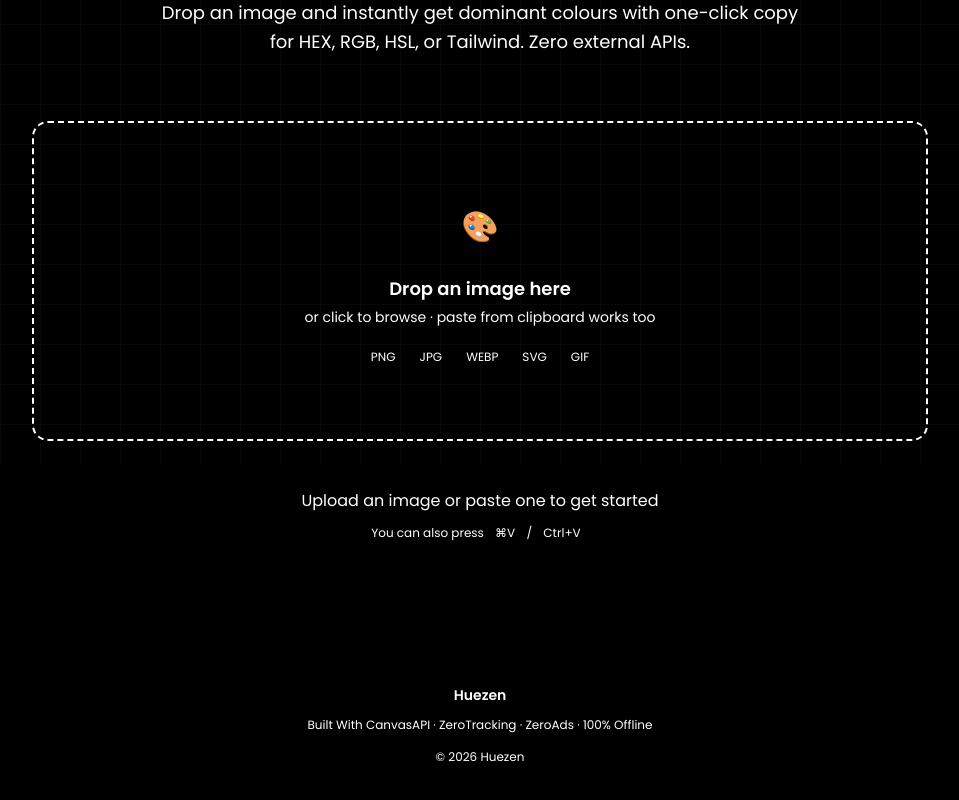
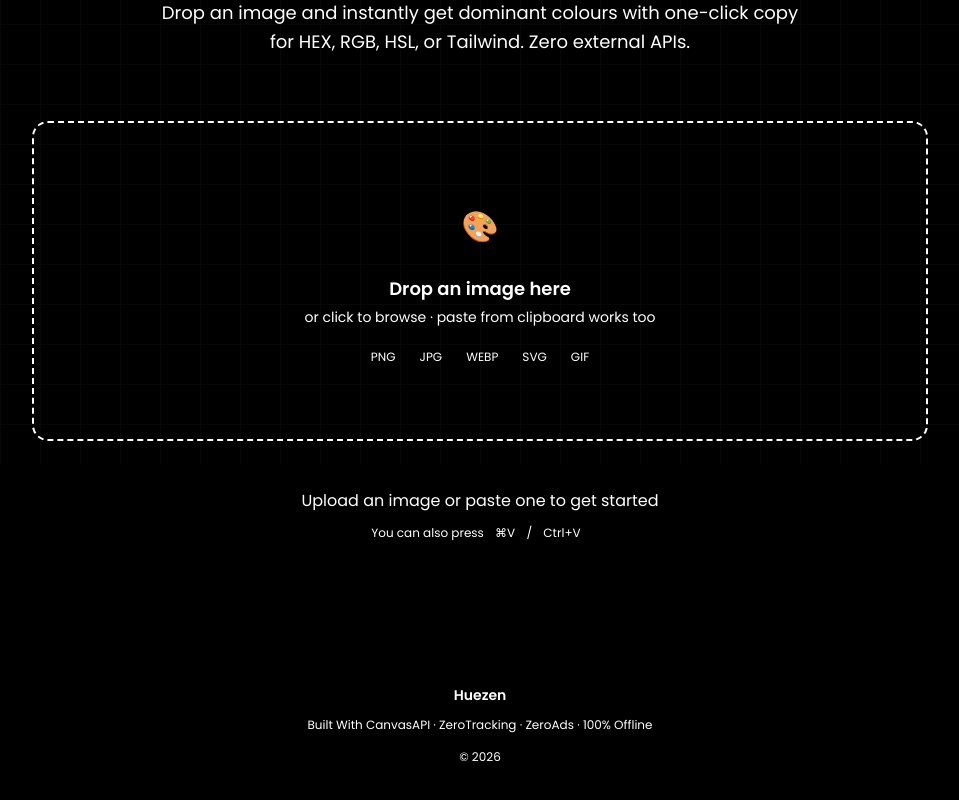
Before and after one commit to JesseJohn7/Huezen, a Next.js app: page / in a window 1280 px wide. Shown: the part 336-1136 px from the top of the page, without its empty margins (160-1119 px from the left). Built offline with nearby package versions, Linux system fonts and the light colour scheme.

Commit message:
remove huezen

```diff
--- a/components/ColorPalette.tsx
+++ b/components/ColorPalette.tsx
@@ -165,7 +165,7 @@
                 Built With CanvasAPI · ZeroTracking · ZeroAds · 100% Offline
               </p>
               <div className="flex items-center gap-4 mt-1">
-                <span className="text-[--text-muted] text-xs">© 2026 Huezen</span>
+                <span className="text-[--text-muted] text-xs">© 2026</span>
               </div>
             </div>
           </div>
```
